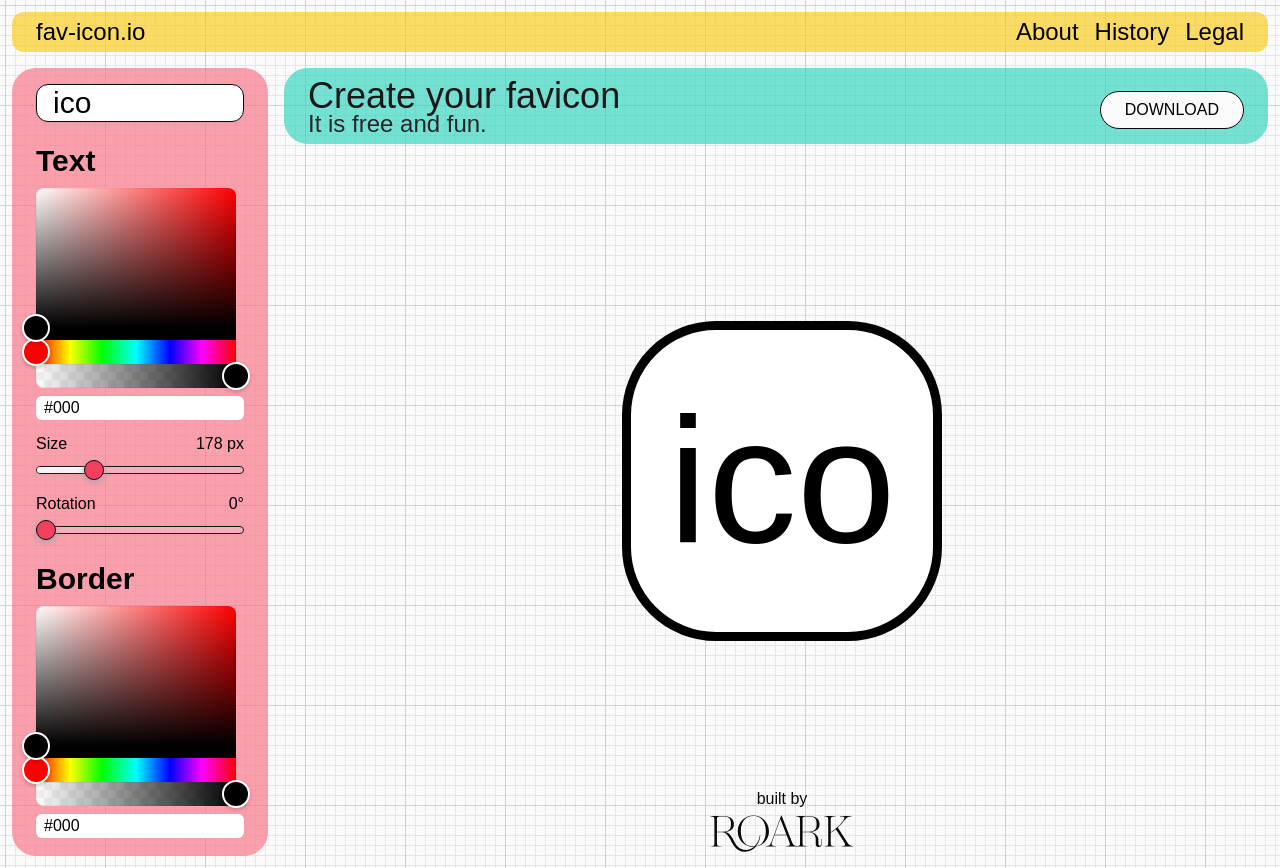
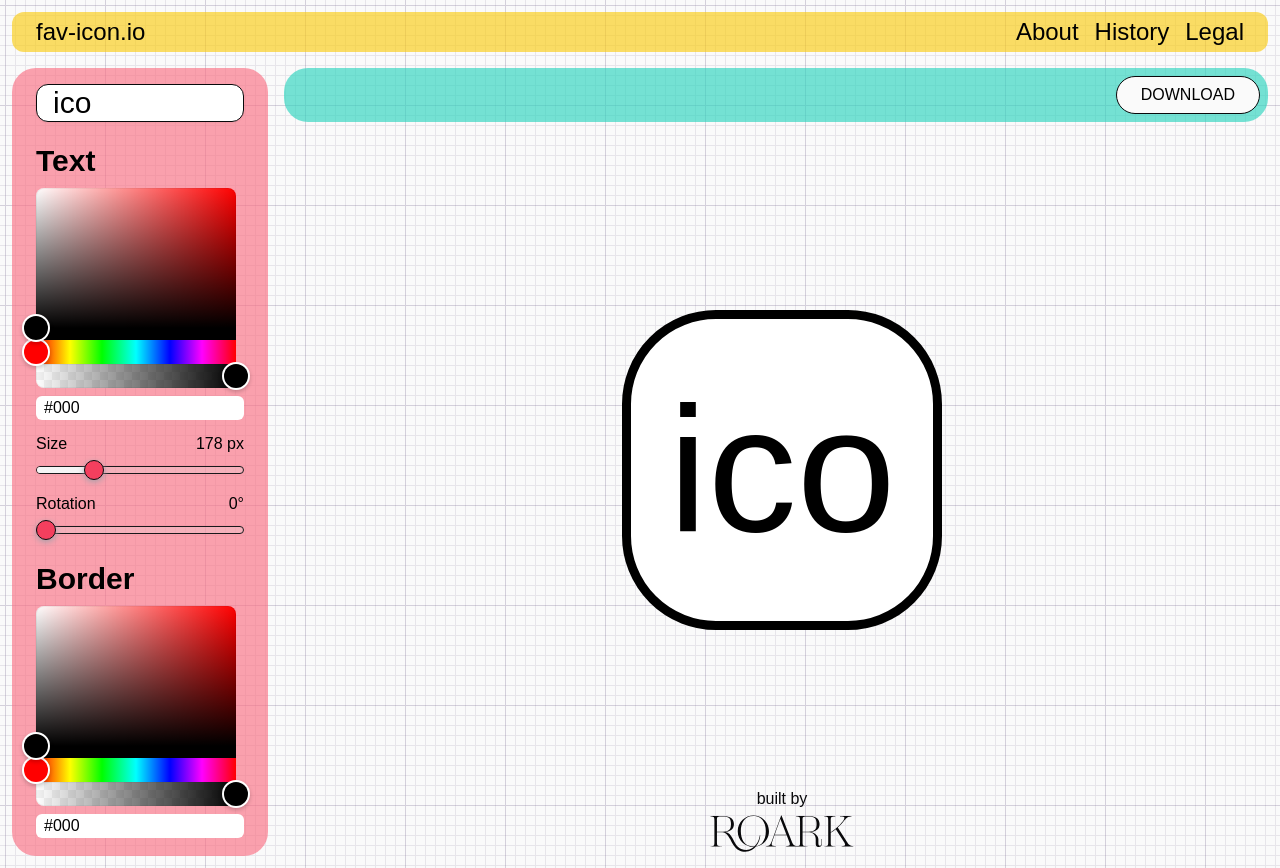
Before and after one commit to roark-xoxo/favicon, a Next.js app: page / in a window 1280 px wide. Built offline with nearby package versions, Linux system fonts and the light colour scheme; a web font is replaced by a local one.

Commit message:
simplify

```diff
--- a/components/header.tsx
+++ b/components/header.tsx
@@ -1,15 +1,7 @@
 export function Header() {
 	return (
 		<div className="pb-3 pr-3">
-			<header className="flex items-center justify-between space-x-4 rounded-3xl bg-teal-400/65 px-6 pb-2 pt-4 leading-tight dark:bg-slate-900">
-				<div className="space-y-1">
-					<h1 className="text-4xl leading-6 text-zinc-900 dark:text-zinc-100">
-						Create your favicon
-					</h1>
-					<p className="text-2xl leading-none text-zinc-800 dark:text-zinc-300">
-						It is free and fun.
-					</p>
-				</div>
+			<header className="flex items-center justify-end space-x-4 rounded-3xl bg-teal-400/65 px-2 py-2 leading-tight dark:bg-slate-900">
 				<div>
 					<button className="rounded-full border border-zinc-950 bg-zinc-50 px-6 py-2 uppercase hover:bg-yellow-300">
 						Download
```
